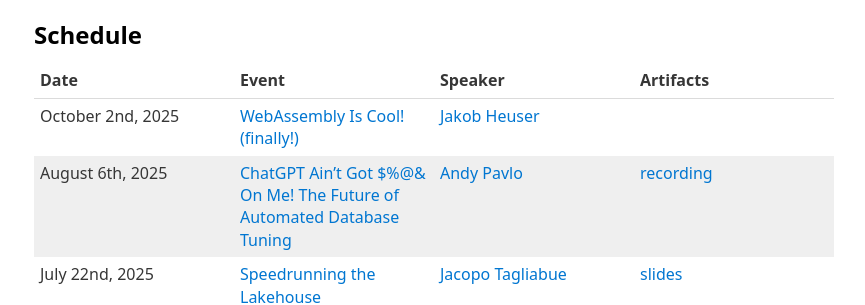
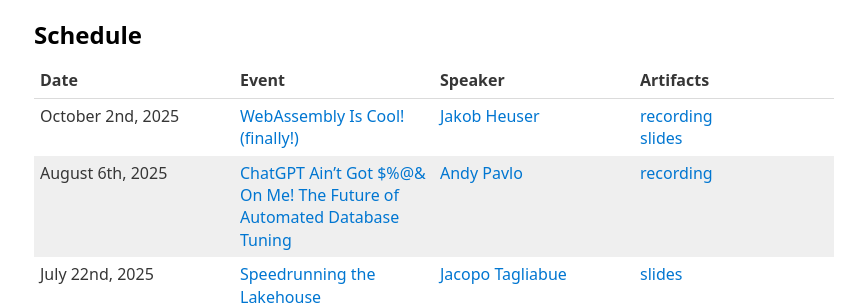
Before and after one commit to thisismiller/southbaysystems.xyz, a Jekyll site: the page built from index.markdown, in a window 1280 px wide. Shown: the part 345-650 px from the top of the page, without its empty margins (206-1071 px from the left). Built offline with Jekyll 4.4.1, drawn with Linux system fonts in a browser that asks for light colours.

Commit message:
Adding artifacts from wasm talk

```diff
--- a/index.markdown
+++ b/index.markdown
@@ -21,7 +21,7 @@
 
 | Date | Event | Speaker | Artifacts |
 | --- | --- | --- | --- |
-| October 2nd, 2025 | [WebAssembly Is Cool! (finally!)](https://luma.com/p3mibf27) | [Jakob Heuser](https://www.linkedin.com/in/jakobheuser/) |
+| October 2nd, 2025 | [WebAssembly Is Cool! (finally!)](https://luma.com/p3mibf27) | [Jakob Heuser](https://www.linkedin.com/in/jakobheuser/) | [recording](https://www.twitch.tv/videos/2584553684) <br /> [slides](/files/WebAssemblyIsCool.pdf) |
 | August 6th, 2025 | [ChatGPT Ain’t Got $%@& On Me! The Future of Automated Database Tuning](https://lu.ma/ha0dc4nj) | [Andy Pavlo](https://www.cs.cmu.edu/~pavlo/) | [recording](https://youtu.be/Xdg310sivqI)|
 | July 22nd, 2025 | [Speedrunning the Lakehouse](https://lu.ma/5zcpbae9) | [Jacopo Tagliabue](https://www.linkedin.com/in/jacopotagliabue/) | [slides](/files/SpeedrunningFaaSLakehouse.pdf) |
 | April 23rd, 2025 | [Wrangling Data with DuckDB](https://lu.ma/ri5kt4vt) | [Hannes Mühleisen](https://hannes.muehleisen.org/) | [slides](/files/WranglingDataWithDuckDB.pdf) |
```
Also changed, not shown: 1 other file.
